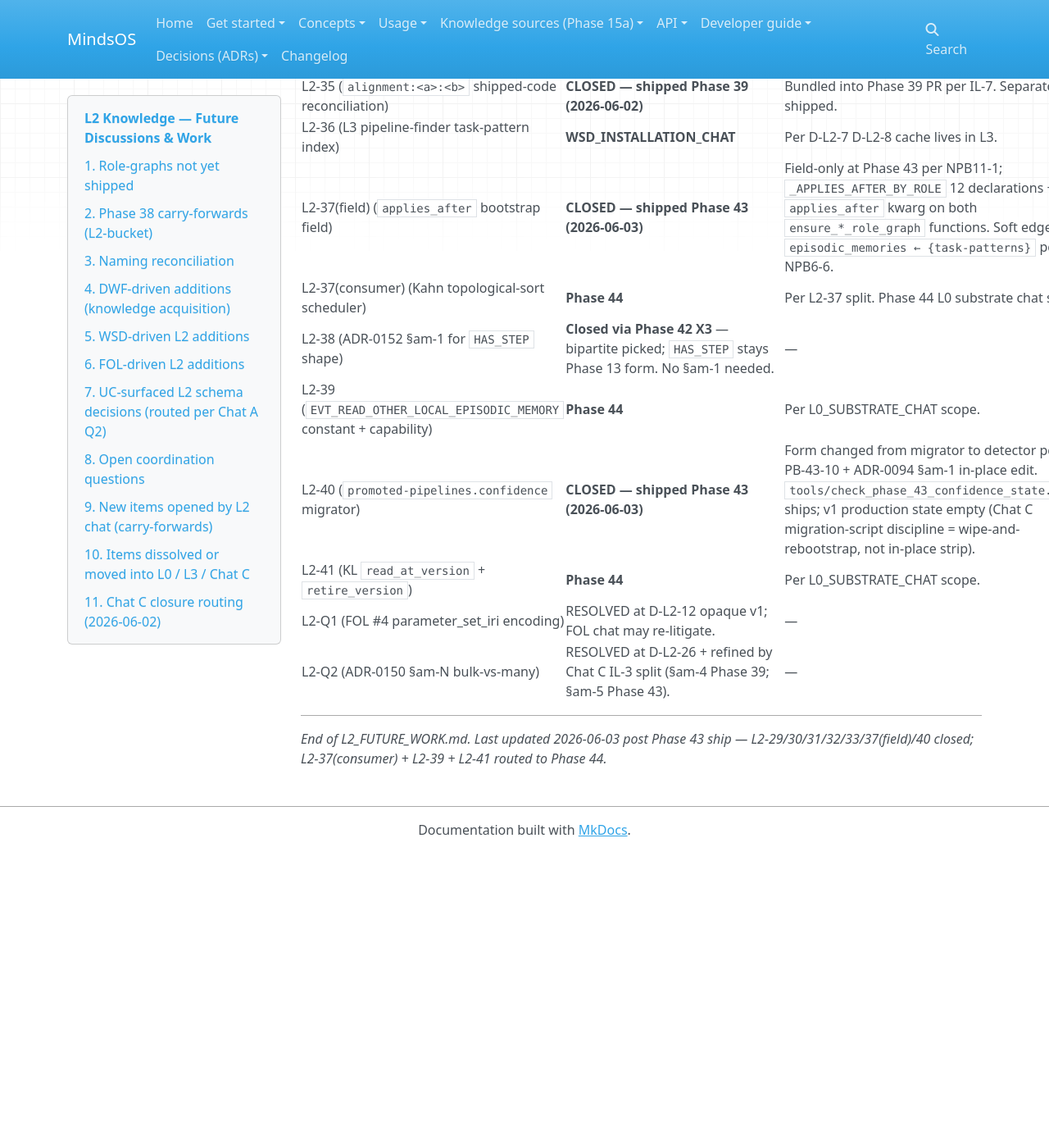
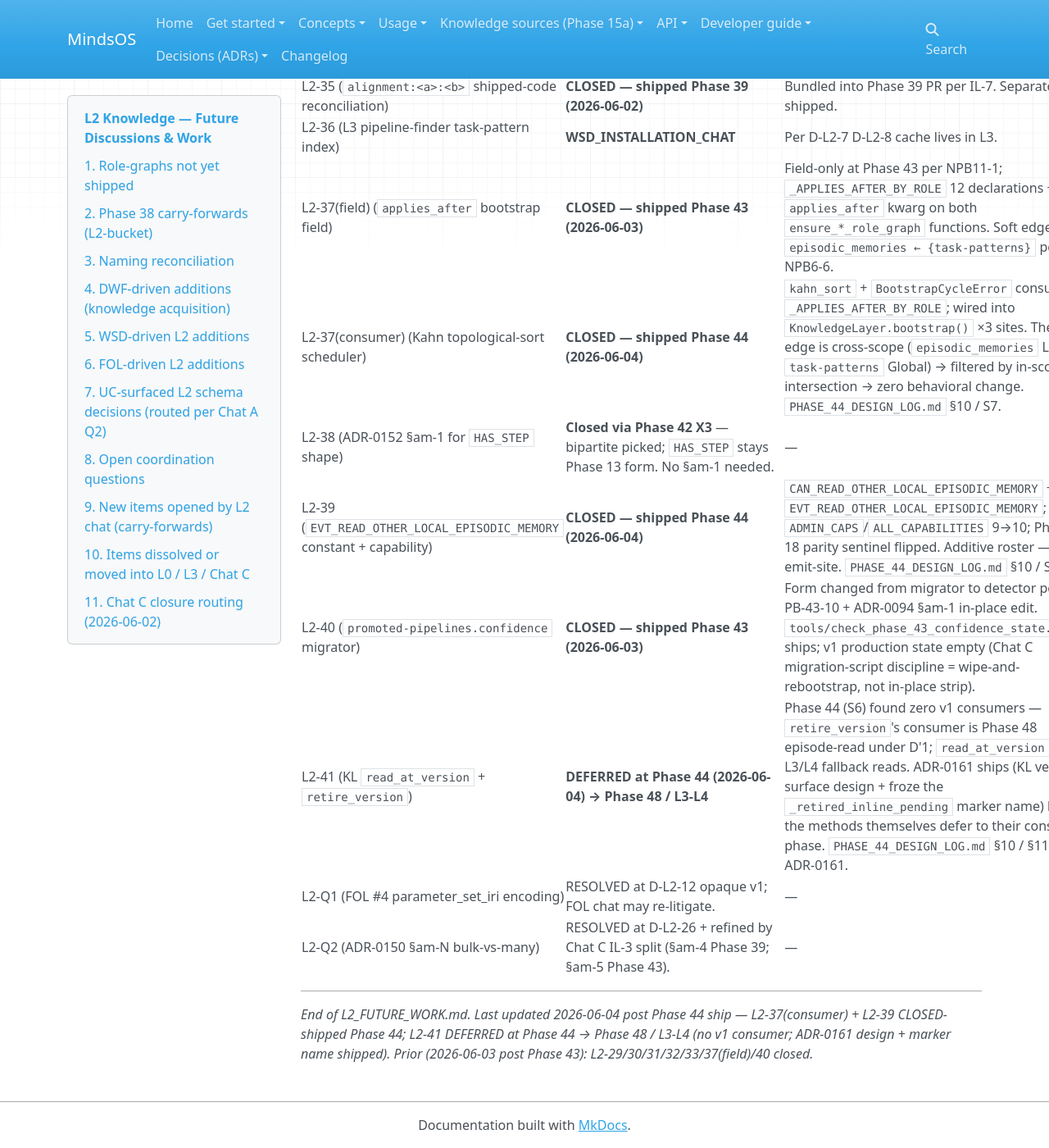
Before and after one commit to halvim/mindsos, an MkDocs documentation site: the page built from docs/_workbench/L2_FUTURE_WORK.md, in a window 1280 px wide and 1400 px high, scrolled down 6955 px. Shown: the whole window at 82% size. Built offline with MkDocs 1.6.1, drawn with Linux system fonts in a browser that asks for light colours; nearby versions of some CDN libraries; before the commit the page ends 7995 px from its top, so only the background shows below that.

Commit message:
Phase 44 post-ship — L2_FUTURE_WORK L2-37/39 CLOSED + L2-41 DEFERRED->Phase 48; seed PHASE_40_NEXT_CHAT_PROMPT.md (Rail B X1)

```diff
--- a/docs/_workbench/L2_FUTURE_WORK.md
+++ b/docs/_workbench/L2_FUTURE_WORK.md
@@ -152,14 +152,14 @@ Chat C plan-authoring closed 2026-06-02 (`confirmation_docs/POST_PHASE_38_PHASE_
 | L2-35 (`alignment:<a>:<b>` shipped-code reconciliation) | **CLOSED — shipped Phase 39 (2026-06-02)** | Bundled into Phase 39 PR per IL-7. Separator `:` shipped. |
 | L2-36 (L3 pipeline-finder task-pattern index) | **WSD_INSTALLATION_CHAT** | Per D-L2-7 D-L2-8 cache lives in L3. |
 | L2-37(field) (`applies_after` bootstrap field) | **CLOSED — shipped Phase 43 (2026-06-03)** | Field-only at Phase 43 per NPB11-1; `_APPLIES_AFTER_BY_ROLE` 12 declarations + `applies_after` kwarg on both `ensure_*_role_graph` functions. Soft edge `episodic_memories ← {task-patterns}` per NPB6-6. |
-| L2-37(consumer) (Kahn topological-sort scheduler) | **Phase 44** | Per L2-37 split. Phase 44 L0 substrate chat scope. |
+| L2-37(consumer) (Kahn topological-sort scheduler) | **CLOSED — shipped Phase 44 (2026-06-04)** | `kahn_sort` + `BootstrapCycleError` consume `_APPLIES_AFTER_BY_ROLE`; wired into `KnowledgeLayer.bootstrap()` ×3 sites. The one edge is cross-scope (`episodic_memories` Local, `task-patterns` Global) → filtered by in-scope intersection → zero behavioral change. `PHASE_44_DESIGN_LOG.md` §10 / S7. |
 | L2-38 (ADR-0152 §am-1 for `HAS_STEP` shape) | **Closed via Phase 42 X3** — bipartite picked; `HAS_STEP` stays Phase 13 form. No §am-1 needed. | — |
-| L2-39 (`EVT_READ_OTHER_LOCAL_EPISODIC_MEMORY` constant + capability) | **Phase 44** | Per L0_SUBSTRATE_CHAT scope. |
+| L2-39 (`EVT_READ_OTHER_LOCAL_EPISODIC_MEMORY` constant + capability) | **CLOSED — shipped Phase 44 (2026-06-04)** | `CAN_READ_OTHER_LOCAL_EPISODIC_MEMORY` + `EVT_READ_OTHER_LOCAL_EPISODIC_MEMORY`; `ADMIN_CAPS`/`ALL_CAPABILITIES` 9→10; Phase 18 parity sentinel flipped. Additive roster — no v1 emit-site. `PHASE_44_DESIGN_LOG.md` §10 / S8. |
 | L2-40 (`promoted-pipelines.confidence` migrator) | **CLOSED — shipped Phase 43 (2026-06-03)** | Form changed from migrator to detector per R0 PB-43-10 + ADR-0094 §am-1 in-place edit. `tools/check_phase_43_confidence_state.py` ships; v1 production state empty (Chat C migration-script discipline = wipe-and-rebootstrap, not in-place strip). |
-| L2-41 (KL `read_at_version` + `retire_version`) | **Phase 44** | Per L0_SUBSTRATE_CHAT scope. |
+| L2-41 (KL `read_at_version` + `retire_version`) | **DEFERRED at Phase 44 (2026-06-04) → Phase 48 / L3-L4** | Phase 44 (S6) found zero v1 consumers — `retire_version`'s consumer is Phase 48 episode-read under D'1; `read_at_version`'s is L3/L4 fallback reads. ADR-0161 ships (KL version-surface design + froze the `_retired_inline_pending` marker name) but the methods themselves defer to their consumer phase. `PHASE_44_DESIGN_LOG.md` §10 / §11 / ADR-0161. |
 | L2-Q1 (FOL #4 parameter_set_iri encoding) | RESOLVED at D-L2-12 opaque v1; FOL chat may re-litigate. | — |
 | L2-Q2 (ADR-0150 §am-N bulk-vs-many) | RESOLVED at D-L2-26 + refined by Chat C IL-3 split (§am-4 Phase 39; §am-5 Phase 43). | — |
 
 ---
 
-*End of L2_FUTURE_WORK.md. Last updated 2026-06-03 post Phase 43 ship — L2-29/30/31/32/33/37(field)/40 closed; L2-37(consumer) + L2-39 + L2-41 routed to Phase 44.*
+*End of L2_FUTURE_WORK.md. Last updated 2026-06-04 post Phase 44 ship — L2-37(consumer) + L2-39 CLOSED-shipped Phase 44; L2-41 DEFERRED at Phase 44 → Phase 48 / L3-L4 (no v1 consumer; ADR-0161 design + marker name shipped). Prior (2026-06-03 post Phase 43): L2-29/30/31/32/33/37(field)/40 closed.*
```
Also changed, not shown: confirmation_docs/PHASE_40_NEXT_CHAT_PROMPT.md (added, +63 -0 lines).
